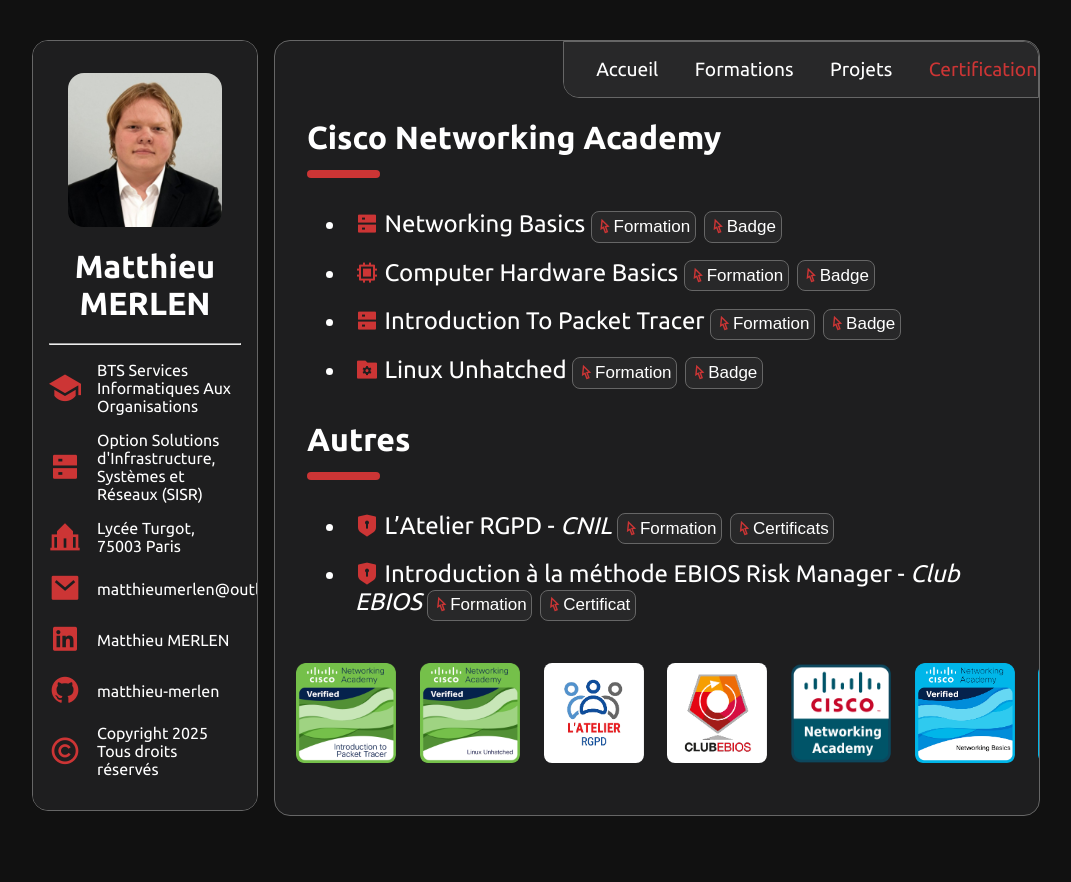
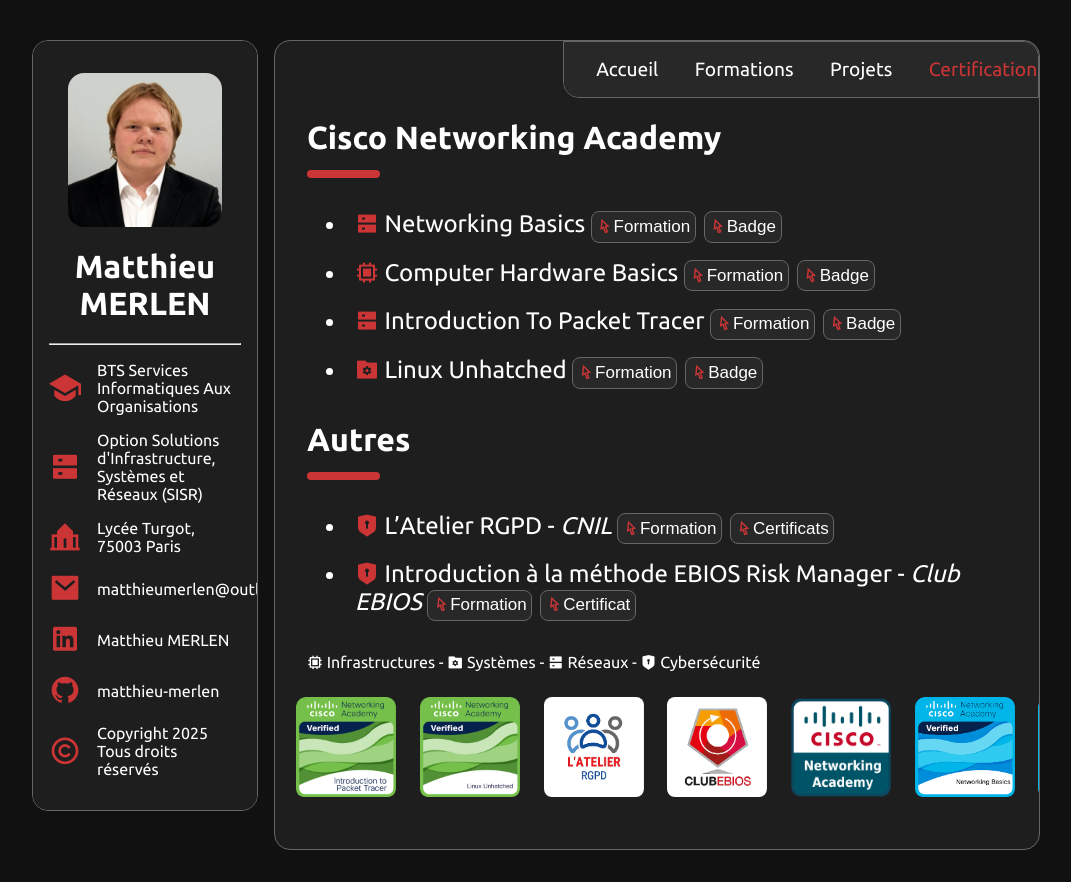
Before and after one commit to matthieu-merlen/portfolio, a plain HTML site: page certification.html in a window 1280 px wide. Shown: the whole page, without its empty margins (104-1175 px from the left). Before the commit the page ends 848 px from the top, so only its background shows below. Drawn offline with nearby package versions, Linux system fonts and the light colour scheme.

Commit message:
ajout d'une légende

```diff
--- a/certification.html
+++ b/certification.html
@@ -61,6 +61,8 @@
                 </ul>
             </div>
 
+            <p><i class="ri-cpu-line"></i> Infrastructures - <i class="ri-folder-settings-fill"></i> Systèmes - <i class="ri-server-fill"></i> Réseaux - <i class="ri-shield-keyhole-fill"></i> Cybersécurité</p>
+
             <div class="bandeau">
                 <div class="marquee">
                     <div class="track">
```
